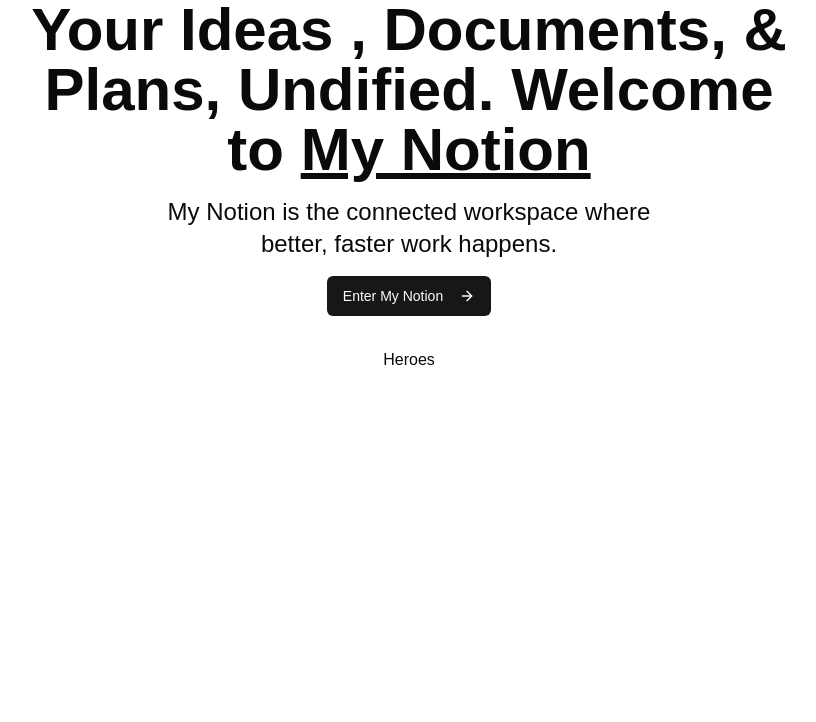
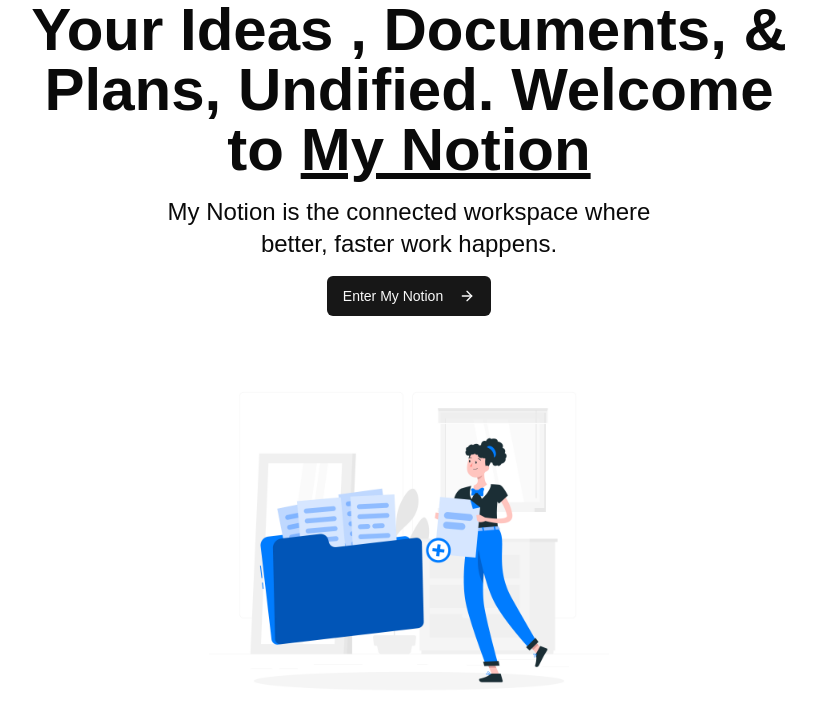
Before and after one commit to arstan-ak/30github, a Next.js app: page / in a window 1280 px wide. Shown: the top 722 px of the page, without its empty margins (231-1047 px from the left). Built offline with nearby package versions, Linux system fonts and the light colour scheme.

Commit message:
added images

```diff
--- a/app/(marketing)/_components/heroes.tsx
+++ b/app/(marketing)/_components/heroes.tsx
@@ -2,8 +2,16 @@
 
 export const Heroes = () => {
     return(
-        <div>
-            Heroes
+        <div className="flex flex-col items-center justify-center max-w-5xl">
+            <div className="flex items-center">
+                <div className="relative w-[300px] h-[300px] sm:w-[350px] sm:h-[350px] md:w-[400px] md:h-[400px]">
+                    <Image
+                    src="/2808349.jpg"
+                    fill
+                    className="object-contain"
+                    alt="Documents"/>
+                </div>
+            </div>
         </div>
     )
 }
```
Also changed, not shown: public/2808349.jpg (added).
